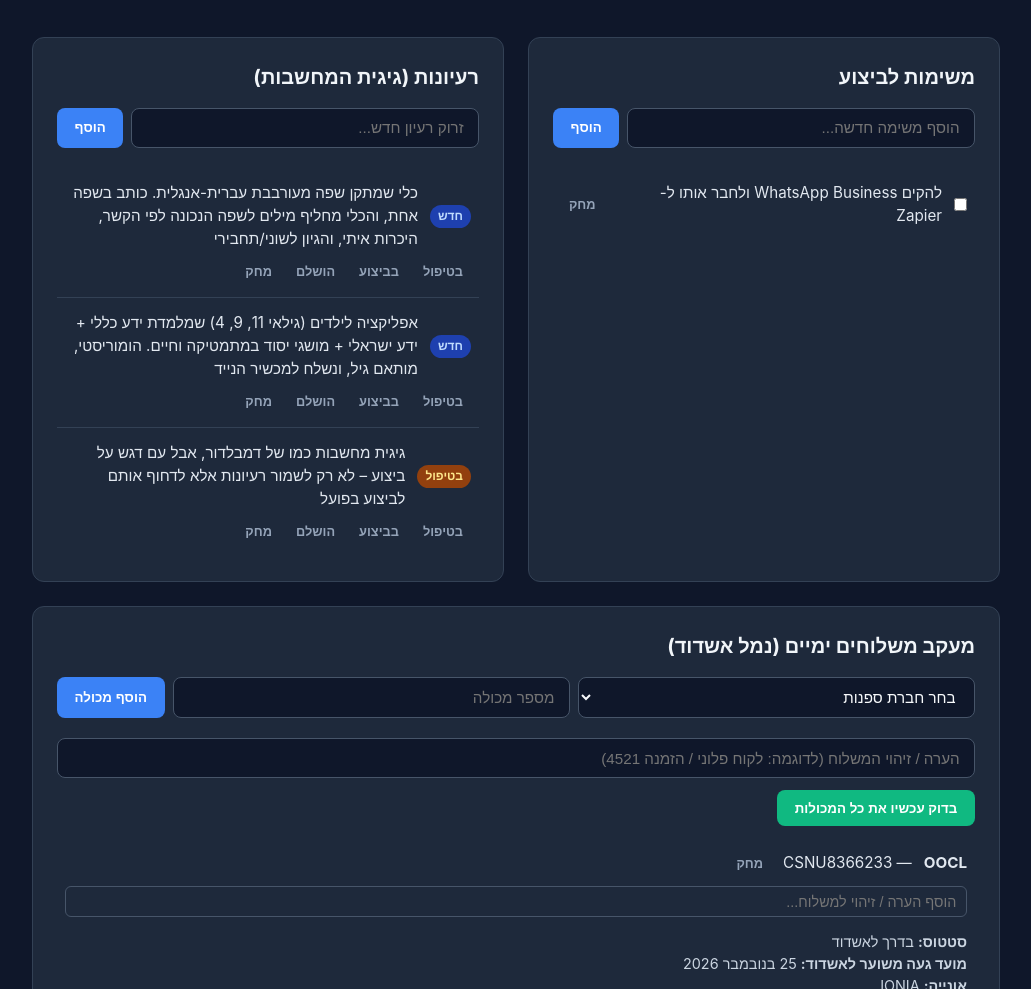
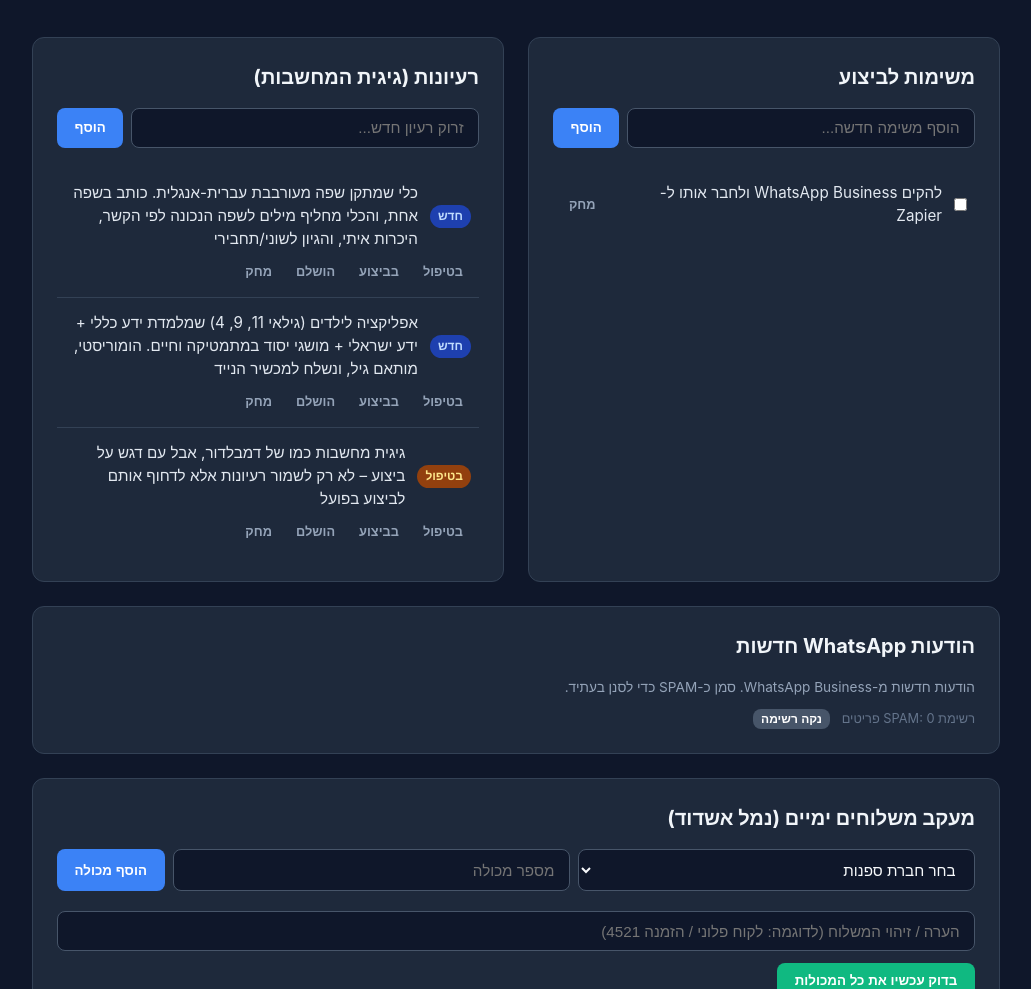
Before and after one commit to avichairaz-hue/personal-dashboard, a plain HTML site: page index.html in a window 1280 px wide. Shown: the part 111-1100 px from the top of the page, without its empty margins (124-1155 px from the left). Drawn offline with Linux system fonts and the light colour scheme.

Commit message:
Add WhatsApp messages section with spam marking

```diff
--- a/index.html
+++ b/index.html
@@ -35,6 +35,17 @@
       </section>
     </div>
 
+    <!-- WhatsApp -->
+    <section class="card" style="margin-top: 1.5rem;">
+      <h2>הודעות WhatsApp חדשות</h2>
+      <p style="font-size: 0.85rem; color: #94a3b8; margin-bottom: 0.75rem;">הודעות חדשות מ-WhatsApp Business. סמן כ-SPAM כדי לסנן בעתיד.</p>
+      <ul id="whatsappList" class="list"></ul>
+      <div style="margin-top: 0.75rem; font-size: 0.8rem; color: #64748b;">
+        רשימת SPAM: <span id="spamCount">0</span> פריטים
+        <button onclick="clearSpam()" style="margin-right: 0.5rem; padding: 0.2rem 0.5rem; font-size: 0.75rem; background: #475569;">נקה רשימה</button>
+      </div>
+    </section>
+
     <!-- משלוחים ימיים -->
     <section class="card" style="margin-top: 1.5rem;">
       <h2>מעקב משלוחים ימיים (נמל אשדוד)</h2>
```
